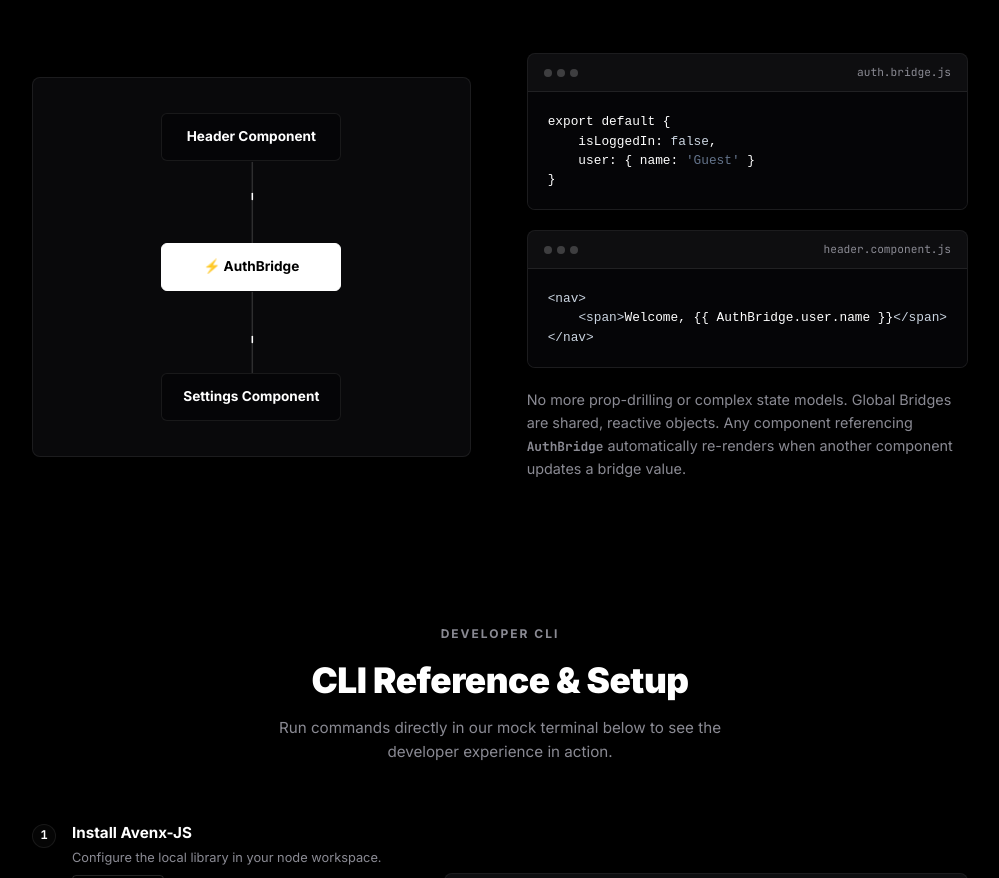
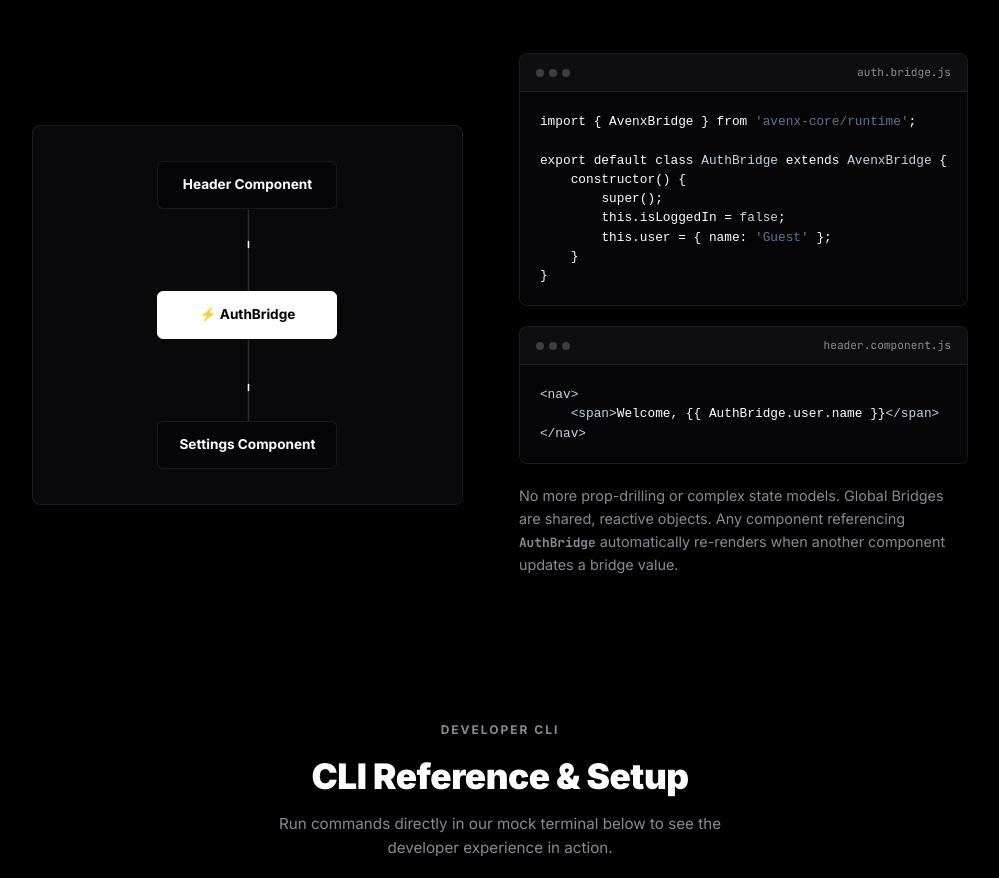
Before and after one commit to Avenx-JS/home, a plain HTML site: page index.html in a window 1280 px wide. Shown: the part 3807-4685 px from the top of the page, without its empty margins (140-1139 px from the left). Drawn offline with Linux system fonts and the light colour scheme; no server answers.

Commit message:
updated codebox for auth.bridge.js

```diff
--- a/index.html
+++ b/index.html
@@ -1113,7 +1113,7 @@
                     style="opacity: 0.85; font-weight: 600;" id="nav-link-github">
                     GitHub<span class="github-stars-badge" id="github-stars">★ 21</span>
                 </a>
-                <a href="#quickstart" class="btn btn-outline"
+                <a href="https://docs.avenx-js.com" class="btn btn-outline"
                     style="padding: 0.35rem 0.8rem; font-size: 0.75rem; border-radius: 4px;" id="nav-btn-start">Get
                     Started</a>
             </div>
@@ -1497,9 +1497,14 @@
                             <span class="ide-file-type">auth.bridge.js</span>
                         </div>
                         <div class="ide-body">
-                            <pre><code><span class="keyword">export default</span> {
-    isLoggedIn: <span class="number">false</span>,
-    user: { name: <span class="string">'Guest'</span> }
+                            <pre><code><span class="keyword">import</span> { AvenxBridge } <span class="keyword">from</span> <span class="string">'avenx-core/runtime'</span>;
+
+<span class="keyword">export default class</span> <span class="tag">AuthBridge</span> <span class="keyword">extends</span> <span class="tag">AvenxBridge</span> {
+    <span class="keyword">constructor</span>() {
+        <span class="keyword">super</span>();
+        <span class="keyword">this</span>.isLoggedIn = <span class="number">false</span>;
+        <span class="keyword">this</span>.user = { name: <span class="string">'Guest'</span> };
+    }
 }</code></pre>
                         </div>
                     </div>
```
